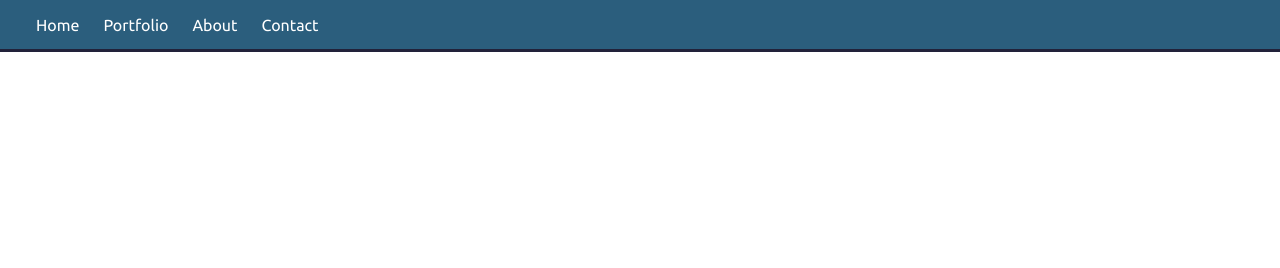
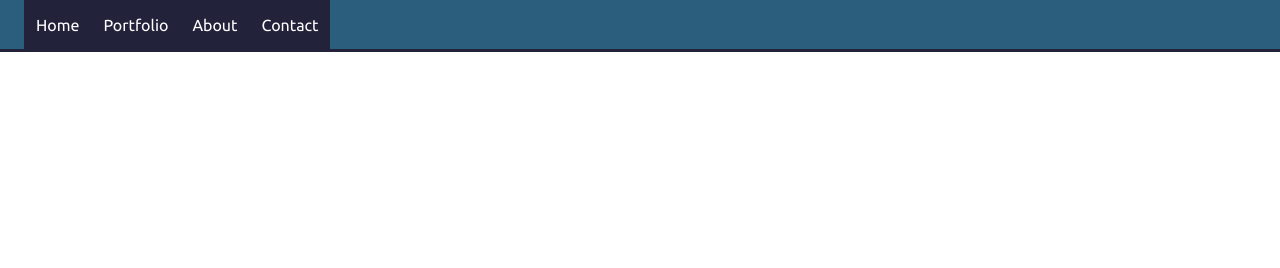
Before and after one commit to Aadhi-N/myportfolio, a Gatsby site: page / in a window 1280 px wide. Shown: the top 268 px of the page. Built offline with nearby package versions, Linux system fonts and the light colour scheme; Gatsby itself is replaced by a stand-in of ours.

Commit message:
finished nav scroll using react-intersection-observer

```diff
--- a/src/components/navbar.js
+++ b/src/components/navbar.js
@@ -1,5 +1,4 @@
-import React, {useState} from 'react';
-import { useInView } from "react-intersection-observer";
+import React from 'react';
 
 import scrollTo from 'gatsby-plugin-smoothscroll';
 
@@ -8,46 +7,25 @@
 
 
 const Navbar = ({navbarItems, activeEl}) => {
-
-  //set active nav tab
-  const [activeTab, setActiveTab] = useState(" ");
-
-  if (activeEl) {
-    console.log('el is active')
-  } else {
-    console.log('el not active')
-  }
-  // function onScroll(index) {
-  //   if (activeEl) {
-  //     setActiveTab(index)
-  //   } else {
-  //     return null;
-  //   }
-  // }
+  //get navbar items
+  function getNavItems() {
+    let items = navbarItems.map((item, index) => (
+        <a
+          className={"navbar-item" + (activeEl[index].inView ? " is-active" : " ")}
+          onClick={() => {scrollTo(`#${item.name}`)}}
+          >
+            {item.name.charAt(0).toUpperCase()+item.name.slice(1)}
+        </a>
+      )
+    )
+    return items;
+  };
 
   return (
-
     <nav className="navbar is-hidden-touch is-fixed-top" id={navbar} role="navigation" aria-label="main navigation">
       <div className="navbar-menu ml-5">
         <div className="navbar-start">
-          {navbarItems.map((item, index) =>
-            (
-              <a
-                // onLoad={activeEl ? (index) => setActiveTab(index) : console.log('no')}
-                className={"navbar-item" + (activeTab === index ? " is-active" : " ") + (activeEl ? () => setActiveTab(index) : null)}
-                onClick={() => {scrollTo(`#${item.name}`); setActiveTab(index)}}
-                >
-                  {item.name.charAt(0).toUpperCase()+item.name.slice(1)}
-              </a>
-
-
-
-            ),
-
-
-
-
-          )}
+          {getNavItems()}
         </div>
       </div>
     </nav>
--- a/src/pages/index.js
+++ b/src/pages/index.js
@@ -1,8 +1,7 @@
 
 
-import React, {useRef, useEffect, useState} from "react";
-
-// import { useInView } from 'react-intersection-observer';
+import React from "react";
+import { useInView } from 'react-intersection-observer';
 
 import Layout from '../components/layout';
 import Navbar from "../components/navbar";
@@ -14,39 +13,30 @@
 import screenshot1 from "../images/screenshot.jpg";
 import screenshot2 from "../images/screenshot2.jpg";
 
-function useOnScreen(options) {
-  const [ref, setRef] = useState(null);
-  const [visible, setVisible] = useState(false);
-
-  useEffect(() => {
-    const observer = new IntersectionObserver(([entry]) => {
-      setVisible(entry.isIntersecting); //updates state on whether element intersecting or not
-    }, options);
-
-    if (ref) {
-      observer.observe(ref); //starts intersection observer to observe dom element on screen
-    };
-
-    //return a function
-    return () => {
-      if (ref) {
-        observer.unobserve(ref);
-      }
-    }
-  }, [ref, options]);
-
-  //return whether the dom element is visible or not
-  return [setRef, visible];
-}
-
 const IndexPage = () => {
-  const [setRef, visible] = useOnScreen({threshold: 0.2})
-  // const [setRef2, visible] = useOnScreen({threshold: 0.2})
+  // define elements for active nav on scroll
+  const [ref0, inView0] = useInView({
+    threshold: 0.5,
+  });
+  const [ref1, inView1] = useInView({
+    threshold: 0.5,
+  });
+  const [ref2, inView2] = useInView({
+    threshold: 0.5,
+  });
+  const [ref3, inView3] = useInView({
+    threshold: 0.5,
+  });
 
   return (
-    <Layout >
+    <Layout>
       <Navbar
-        activeEl={visible}
+        activeEl={[
+          {inView: (typeof inView0 === 'undefined') ? false : inView0},
+          {inView: (typeof inView1 === 'undefined') ? false : inView1},
+          {inView: (typeof inView2 === 'undefined') ? false : inView2},
+          {inView: (typeof inView3 === 'undefined') ? false : inView3},
+        ]}
         navbarItems={[
           {name: "home", index: 0},
           {name: "portfolio", index: 1},
@@ -54,11 +44,11 @@
           {name: "contact", index: 3},
       ]}/>
 
-      <Hero />
-      <span ref={setRef}>
-
-      <PortfolioPage
-
+      <span ref={ref0}>
+        <Hero/>
+      </span>
+      <span ref={ref1}>
+        <PortfolioPage
         portfolioNav={[
           {name: "All", index: 0},
           {name: "NodeJS/Javascript", index: 1},
@@ -73,13 +63,14 @@
           {name: "React", index: 3, tag: 3, icon: screenshot2, title: "hi2", lang: "yo2", desc: "blah2"},
           {name: "Angular", index: 4, tag: 4, icon: screenshot2, title: "hi2", lang: "yo2", desc: "blah2"},
           {name: "Angular", index: 5, tag: 4, icon: screenshot2, title: "hi2", lang: "yo2", desc: "blah2"}]}>
-      </PortfolioPage>
+        </PortfolioPage>
       </span>
-      <span>
-      <AboutPage/>
-
+      <span ref={ref2}>
+        <AboutPage/>
       </span>
-      <ContactPage/>
+      <span ref={ref3}>
+        <ContactPage/>
+      </span>
     </Layout>
   )
 };
```
